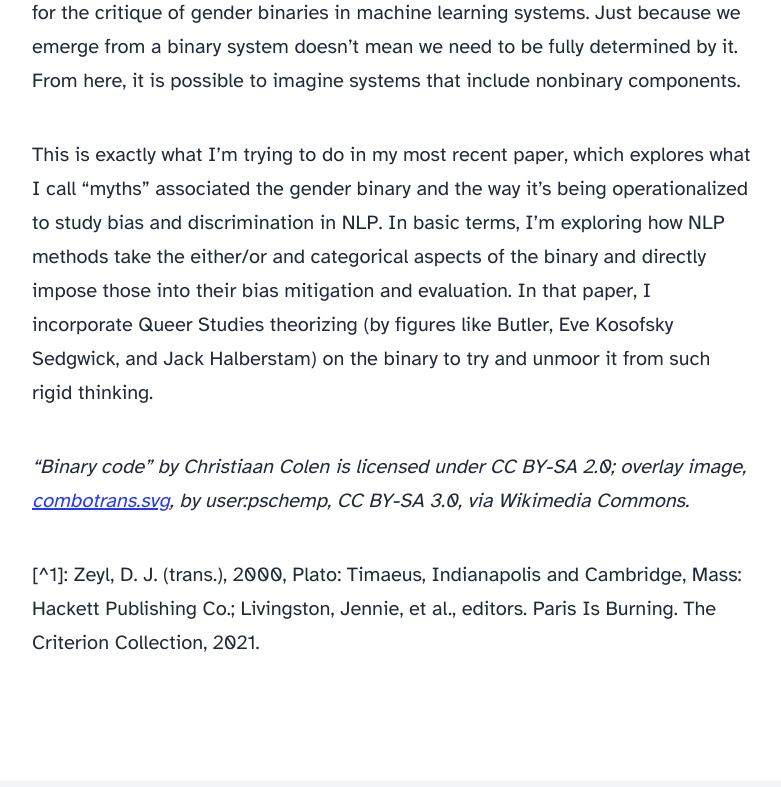
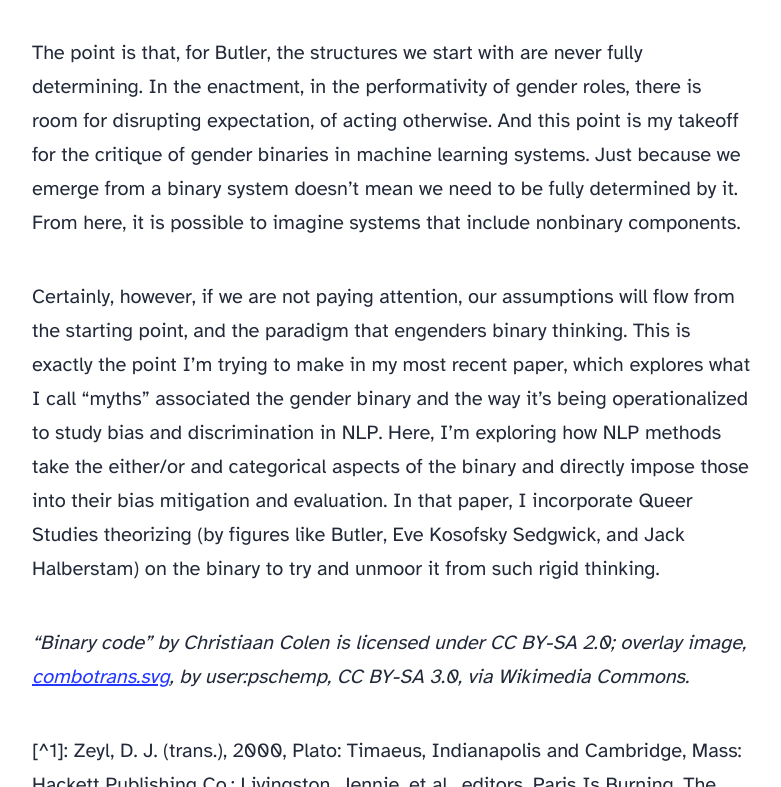
Before and after one commit to gofilipa/codes, an Astro site: page /codes/blog/binary_butler in a window 1280 px wide. Shown: the part 2661-3448 px from the top of the page, without its empty margins (248-1029 px from the left). Built offline with nearby package versions, Linux system fonts and the light colour scheme; Astro itself is replaced by a stand-in of ours.

Commit message:
fixing some phrasings in butler post

```diff
--- a/src/content/blog/binary_butler.md
+++ b/src/content/blog/binary_butler.md
@@ -18,10 +18,16 @@ who is asking the question never quite phrases it in this way, but I
 imagine that they are thinking it. (Or at least I am thinking it,
 which is enough of a provocation anyway.)
 
-The role of the binary as a constituting the structure of gender
-relations but not fully determining those structures in advance can be
-traced back to the godparent of Queer Studies, Judith Butler. In their
-1993 book, [*Bodies That Matter: On The Discursive Limits of
+My answer to the question is not necessarily. Just because we are
+based in one paradigm doesn't mean we have to stick to that paradigm,
+especially if we are conscious of its structures and how they
+function.
+
+This is a core idea in Queer Studies. The role of the binary as a
+constituting the structure of gender relations but not fully
+determining those structures in advance can be traced back to the
+godparent of Queer Studies, Judith Butler. In their 1993 book,
+[*Bodies That Matter: On The Discursive Limits of
 Sex*](https://www.routledge.com/Bodies-That-Matter-On-the-Discursive-Limits-of-Sex/Butler/p/book/9780415610155?srsltid=AfmBOoqqbi5XxcCaXWd2Gz5LfM8gjDVAyXlGdUaa1T0ifBClrUHs6ASI),
 a follow-up to their famous debut, [*Gender Trouble: Feminism and the
 Subversion of
@@ -61,15 +67,17 @@ machine learning systems. Just because we emerge from a binary system
 doesn't mean we need to be fully determined by it. From here, it is
 possible to imagine systems that include nonbinary components.
 
-This is exactly what I'm trying to do in my most recent paper, which
-explores what I call "myths" associated the gender binary and the way
-it's being operationalized to study bias and discrimination in NLP. In
-basic terms, I'm exploring how NLP methods take the either/or and
-categorical aspects of the binary and directly impose those into their
-bias mitigation and evaluation. In that paper, I incorporate Queer
-Studies theorizing (by figures like Butler, Eve Kosofsky Sedgwick, and
-Jack Halberstam) on the binary to try and unmoor it from such rigid
-thinking.
+Certainly, however, if we are not paying attention, our assumptions
+will flow from the starting point, and the paradigm that engenders
+binary thinking. This is exactly the point I'm trying to make in my
+most recent paper, which explores what I call "myths" associated the
+gender binary and the way it's being operationalized to study bias and
+discrimination in NLP. Here, I'm exploring how NLP methods take the
+either/or and categorical aspects of the binary and directly impose
+those into their bias mitigation and evaluation. In that paper, I
+incorporate Queer Studies theorizing (by figures like Butler, Eve
+Kosofsky Sedgwick, and Jack Halberstam) on the binary to try and
+unmoor it from such rigid thinking.
 
 *"Binary code" by Christiaan Colen is licensed under CC BY-SA 2.0;
 overlay image,
```
